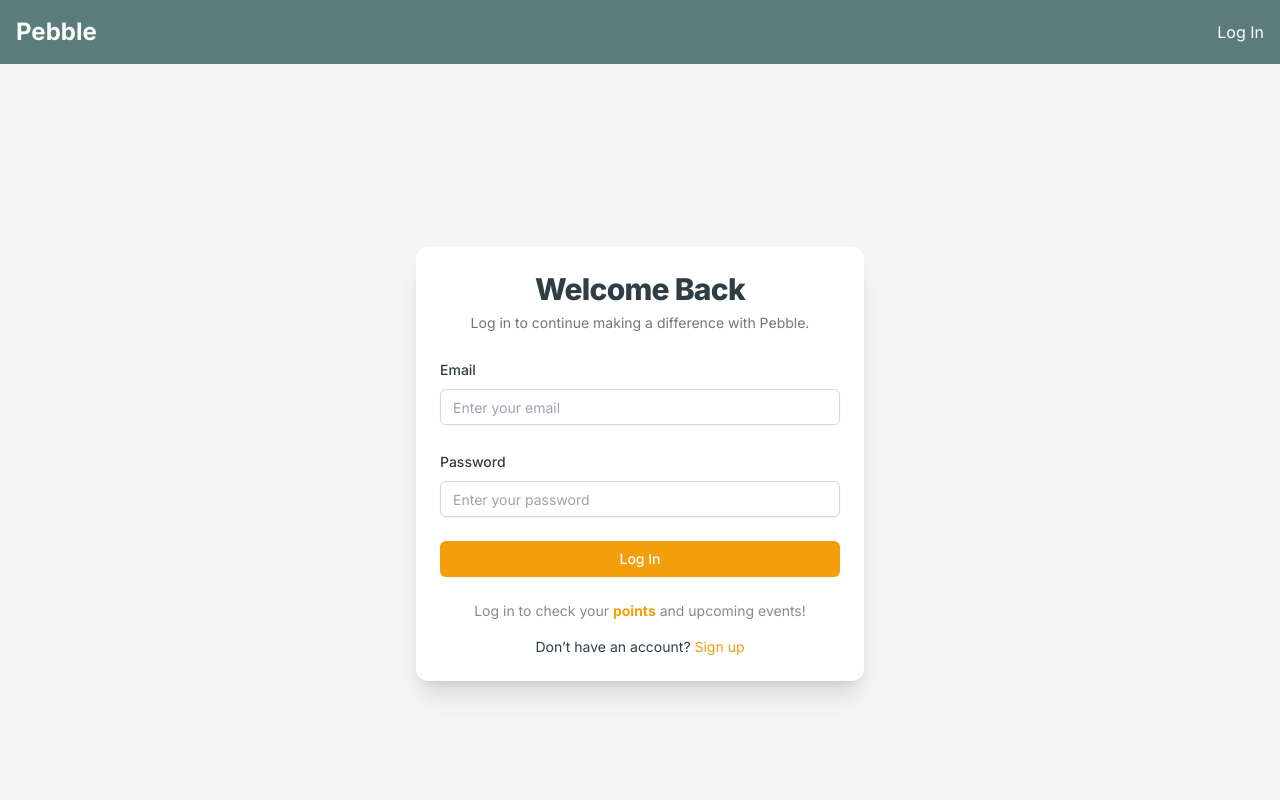
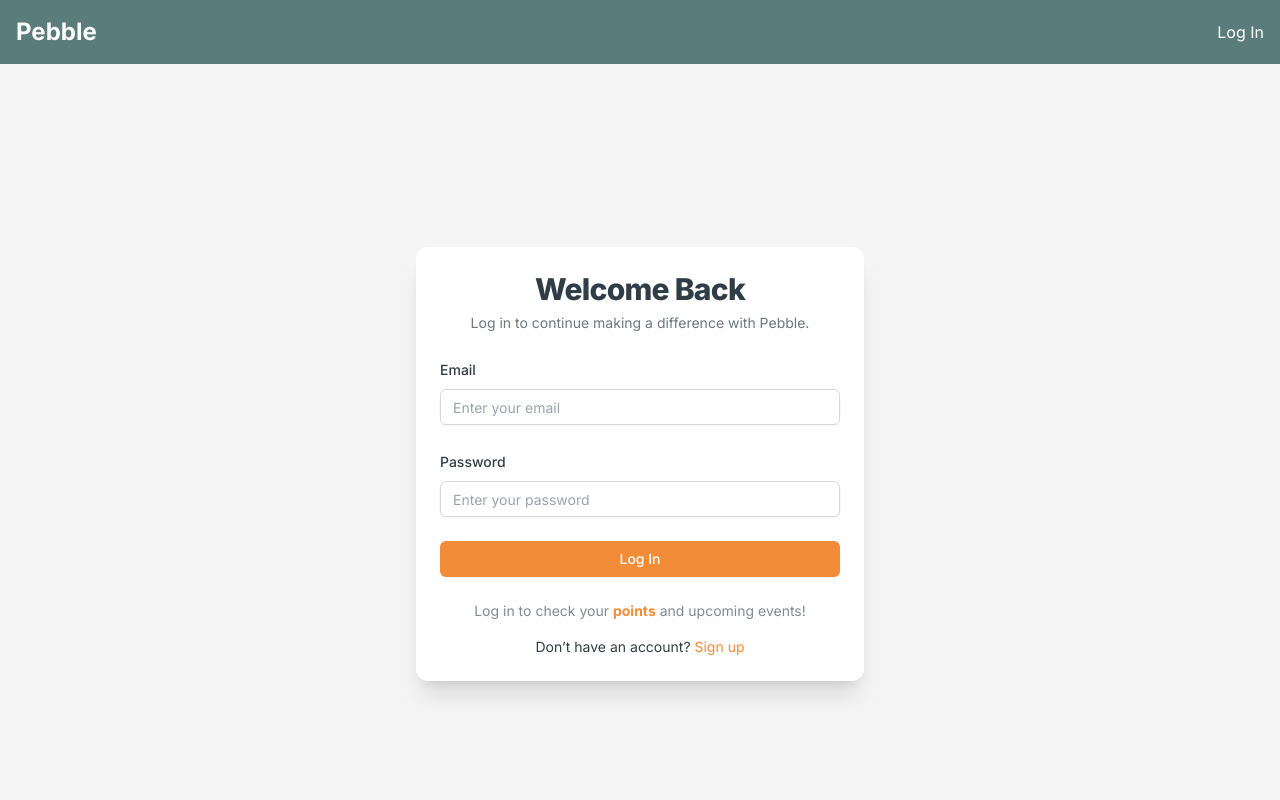
Before and after one commit to dhee-tree/sinatra-frontend, a Next.js app: page /login in a window 1280 px wide. Shown: the top 800 px of the page. Built offline with nearby package versions, Linux system fonts and the light colour scheme.

Commit message:
Add not found

```diff
--- a/src/app/globals.css
+++ b/src/app/globals.css
@@ -2,12 +2,69 @@
 @tailwind components;
 @tailwind utilities;
 
-body {
-  font-family: Arial, Helvetica, sans-serif;
-}
-
 @layer base {
   :root {
     --radius: 0.5rem;
+    --background: 0 0% 100%;
+    --foreground: 0 0% 3.9%;
+    --card: 0 0% 100%;
+    --card-foreground: 0 0% 3.9%;
+    --popover: 0 0% 100%;
+    --popover-foreground: 0 0% 3.9%;
+    --primary: 0 0% 9%;
+    --primary-foreground: 0 0% 98%;
+    --secondary: 0 0% 96.1%;
+    --secondary-foreground: 0 0% 9%;
+    --muted: 0 0% 96.1%;
+    --muted-foreground: 0 0% 45.1%;
+    --accent: 0 0% 96.1%;
+    --accent-foreground: 0 0% 9%;
+    --destructive: 0 84.2% 60.2%;
+    --destructive-foreground: 0 0% 98%;
+    --border: 0 0% 89.8%;
+    --input: 0 0% 89.8%;
+    --ring: 0 0% 3.9%;
+    --chart-1: 12 76% 61%;
+    --chart-2: 173 58% 39%;
+    --chart-3: 197 37% 24%;
+    --chart-4: 43 74% 66%;
+    --chart-5: 27 87% 67%;
+  }
+  .dark {
+    --background: 0 0% 3.9%;
+    --foreground: 0 0% 98%;
+    --card: 0 0% 3.9%;
+    --card-foreground: 0 0% 98%;
+    --popover: 0 0% 3.9%;
+    --popover-foreground: 0 0% 98%;
+    --primary: 0 0% 98%;
+    --primary-foreground: 0 0% 9%;
+    --secondary: 0 0% 14.9%;
+    --secondary-foreground: 0 0% 98%;
+    --muted: 0 0% 14.9%;
+    --muted-foreground: 0 0% 63.9%;
+    --accent: 0 0% 14.9%;
+    --accent-foreground: 0 0% 98%;
+    --destructive: 0 62.8% 30.6%;
+    --destructive-foreground: 0 0% 98%;
+    --border: 0 0% 14.9%;
+    --input: 0 0% 14.9%;
+    --ring: 0 0% 83.1%;
+    --chart-1: 220 70% 50%;
+    --chart-2: 160 60% 45%;
+    --chart-3: 30 80% 55%;
+    --chart-4: 280 65% 60%;
+    --chart-5: 340 75% 55%;
   }
 }
+
+
+
+@layer base {
+  * {
+    @apply border-border outline-ring/50;
+  }
+  body {
+    @apply bg-background text-foreground;
+  }
+}
--- /dev/null
+++ b/src/app/not-found.tsx
@@ -0,0 +1,47 @@
+import Link from "next/link";
+import {
+  Card,
+  CardContent,
+  CardDescription,
+  CardHeader,
+  CardTitle,
+} from "@/components/ui/card";
+import { Button } from "@/components/ui/button";
+
+export default function NotFound() {
+  return (
+    <div className="min-h-screen bg-neutral flex items-center justify-center px-4 py-12">
+      <Card className="w-full max-w-md border-none shadow-xl bg-white">
+        <CardHeader className="text-center">
+          <CardTitle className="text-4xl font-extrabold text-dark">
+            404
+          </CardTitle>
+          <CardDescription className="text-dark/70 mt-2 text-lg">
+            Oops! Looks like this pebble rolled off the path.
+          </CardDescription>
+        </CardHeader>
+        <CardContent className="text-center space-y-6">
+          <p className="text-dark/80">
+            We couldn&apos;t find this page, but don&apos;t worry—there&apos;s still plenty of
+            good to do!
+          </p>
+
+          <div className="flex justify-center items-center gap-2">
+            <span className="text-sm text-dark/60">
+              Return to earn more{" "}
+              <span className="text-accent font-bold">points</span>!
+            </span>
+            <div className="w-4 h-4 bg-accent rounded-full animate-bounce" />
+          </div>
+        </CardContent>
+        <div className="flex justify-center pb-6">
+          <Link href="/">
+            <Button className="bg-accent text-white hover:bg-accent/90 transition-all">
+              Back to Home
+            </Button>
+          </Link>
+        </div>
+      </Card>
+    </div>
+  );
+}
--- a/tailwind.config.ts
+++ b/tailwind.config.ts
@@ -10,17 +10,52 @@ export default {
   theme: {
   	extend: {
   		colors: {
-        primary: "#430a5d",
-        accent: "#F59E0B",
+  			primary: {
+  				DEFAULT: 'hsl(var(--primary))',
+  				foreground: 'hsl(var(--primary-foreground))'
+  			},
   			dark: '#2F3E46',
   			neutral: '#F5F5F5',
+			accent: '#F28C38',
+  			background: 'hsl(var(--background))',
+  			foreground: 'hsl(var(--foreground))',
+  			card: {
+  				DEFAULT: 'hsl(var(--card))',
+  				foreground: 'hsl(var(--card-foreground))'
+  			},
+  			popover: {
+  				DEFAULT: 'hsl(var(--popover))',
+  				foreground: 'hsl(var(--popover-foreground))'
+  			},
+  			secondary: {
+  				DEFAULT: 'hsl(var(--secondary))',
+  				foreground: 'hsl(var(--secondary-foreground))'
+  			},
+  			muted: {
+  				DEFAULT: 'hsl(var(--muted))',
+  				foreground: 'hsl(var(--muted-foreground))'
+  			},
+  			destructive: {
+  				DEFAULT: 'hsl(var(--destructive))',
+  				foreground: 'hsl(var(--destructive-foreground))'
+  			},
+  			border: 'hsl(var(--border))',
+  			input: 'hsl(var(--input))',
+  			ring: 'hsl(var(--ring))',
+  			chart: {
+  				'1': 'hsl(var(--chart-1))',
+  				'2': 'hsl(var(--chart-2))',
+  				'3': 'hsl(var(--chart-3))',
+  				'4': 'hsl(var(--chart-4))',
+  				'5': 'hsl(var(--chart-5))'
+  			}
   		},
   		borderRadius: {
-        lg: "var(--radius)",
-        md: "calc(var(--radius) - 2px)",
-        sm: "calc(var(--radius) - 4px)",
-      },
-    },
+  			lg: 'var(--radius)',
+  			md: 'calc(var(--radius) - 2px)',
+  			sm: 'calc(var(--radius) - 4px)'
+  		}
+  	}
   },
   plugins: [require("tailwindcss-animate")],
 } satisfies Config;
```
Lines whose indentation alone changed are shown as unchanged.
